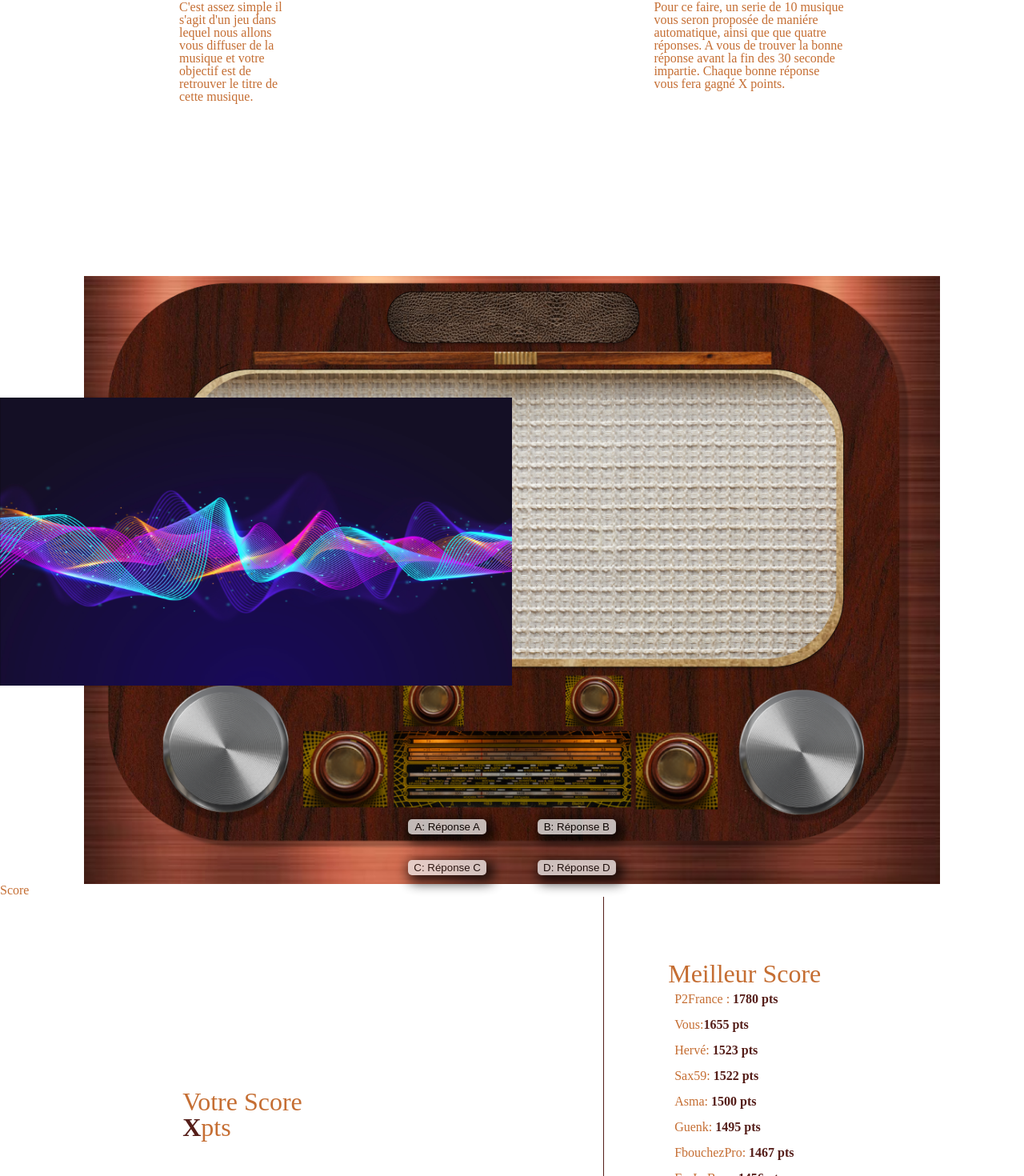
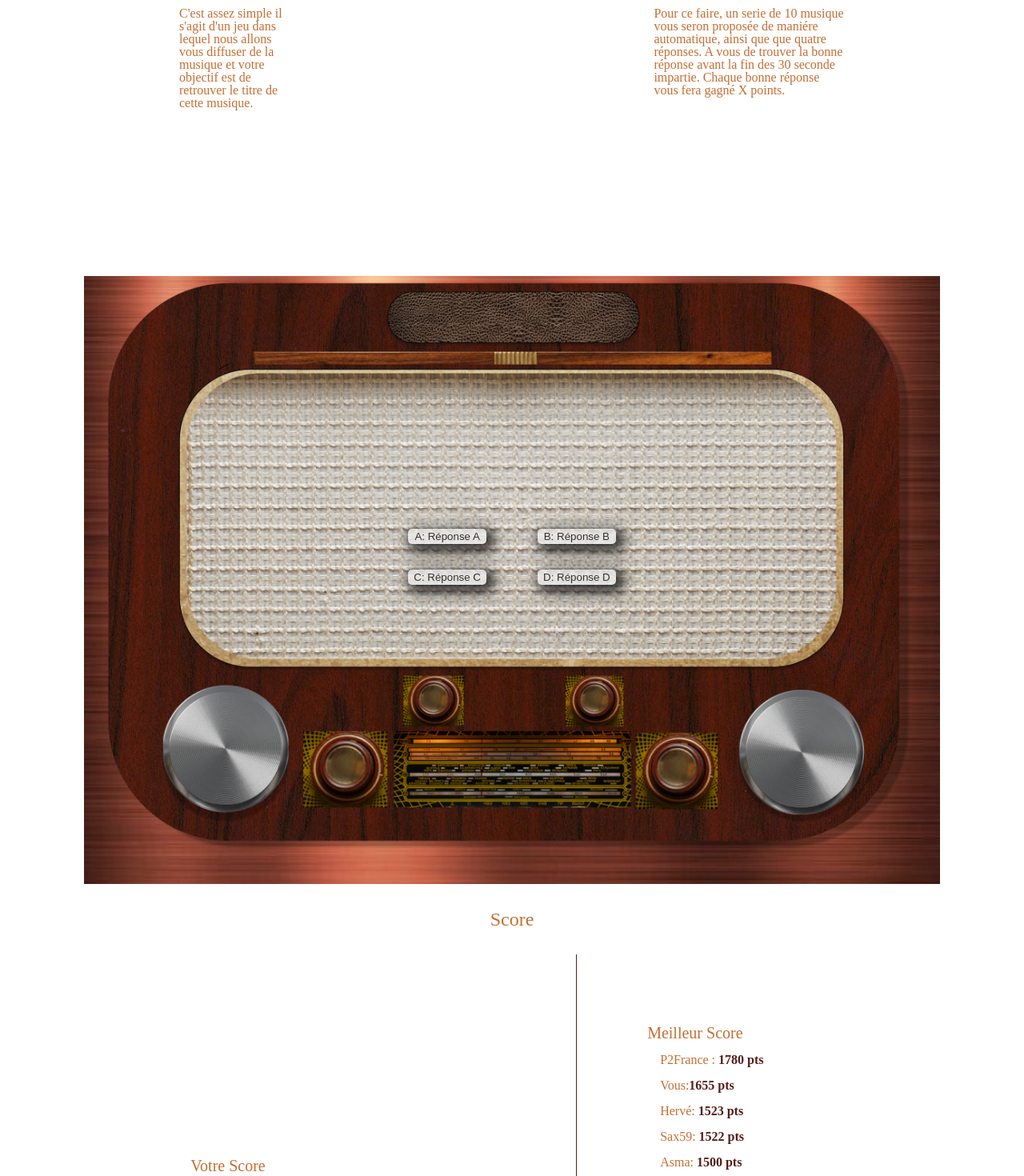
Before and after one commit to WildCodeSchool/2022-09-JS-Lille-project-2-g1-techlegends, a React (Vite) app in the folder frontend/: page / in a window 1280 px wide. Shown: the part 1305-2775 px from the top of the page at 80% size. Built offline with nearby package versions, Linux system fonts and the light colour scheme.

Commit message:
Fix style with reset-css

```diff
--- a/frontend/src/components/Header/style.jsx
+++ b/frontend/src/components/Header/style.jsx
@@ -1,15 +1,16 @@
 import styled from "styled-components";
 
 export default styled.nav`
-  height: 5vh;
   color: #c56e33;
+
   ul {
     display: flex;
     justify-content: space-evenly;
+    height: 5vh;
   }
 
   li {
     list-style: none;
-    padding: 0 1rem;
+    padding: 1rem;
   }
 `;
--- a/frontend/src/components/Table/style.jsx
+++ b/frontend/src/components/Table/style.jsx
@@ -2,28 +2,38 @@ import styled from "styled-components";
 
 export default styled.article`
   display: flex;
-color: #C56E33;
+  color: #c56e33;
 
-span{
+  span {
     font-weight: bold;
-    color: #551E19;
+    color: #551e19;
   }
 
-.right, .left{
-    margin auto;
+  .right,
+  .left {
+    margin: auto;
     padding: 5rem;
   }
 
-li{
+  li {
     list-style: none;
-    padding:0.5rem;
+    padding: 0.5rem;
   }
 
-.right,h4{
-    font-size: 2rem;
+  h4 {
+    margin: 0.5rem;
   }
 
-.left{
-    border-left: solid 1px #551E19;
+  .right,
+  h4 {
+    font-size: 1.25rem;
+  }
+
+  .left {
+    border-left: solid 1px #551e19;
+  }
+
+  ul {
+    padding: 0 1rem;
   }
 `;
--- a/frontend/src/pages/Game/Game.jsx
+++ b/frontend/src/pages/Game/Game.jsx
@@ -1,12 +1,10 @@
 import Button from "@components/button/Button";
 import Video from "@components/video/Video";
-import image from "@assets/Onde.jpg";
 import GameStyle from "./Style";
 
 export default function Game() {
   return (
     <GameStyle>
-      <img src={image} alt="Onde radio" />
       <Video />
       <Button />
     </GameStyle>
--- a/frontend/src/pages/Home.jsx
+++ /dev/null
@@ -1,3 +0,0 @@
-export default function Home() {
-  return <h1>Test home page</h1>;
-}
--- a/frontend/src/pages/Rules/style.jsx
+++ b/frontend/src/pages/Rules/style.jsx
@@ -3,6 +3,11 @@ import styled from "styled-components";
 export default styled.section`
   height: 95vh;
   color: #c56e33;
+
+  h2 {
+    text-align: center;
+    font-size: 1.5rem;
+  }
 
   span {
     color: #551e19;
--- a/frontend/src/pages/Score/style.jsx
+++ b/frontend/src/pages/Score/style.jsx
@@ -3,4 +3,10 @@ import styled from "styled-components";
 export default styled.section`
   height: 95vh;
   color: #c56e33;
+
+  h2 {
+    text-align: center;
+    font-size: 1.5rem;
+    padding: 2rem 0;
+  }
 `;
```
Also changed, not shown: frontend/src/assets/Onde.jpg (deleted). Lines whose indentation alone changed are shown as unchanged.
